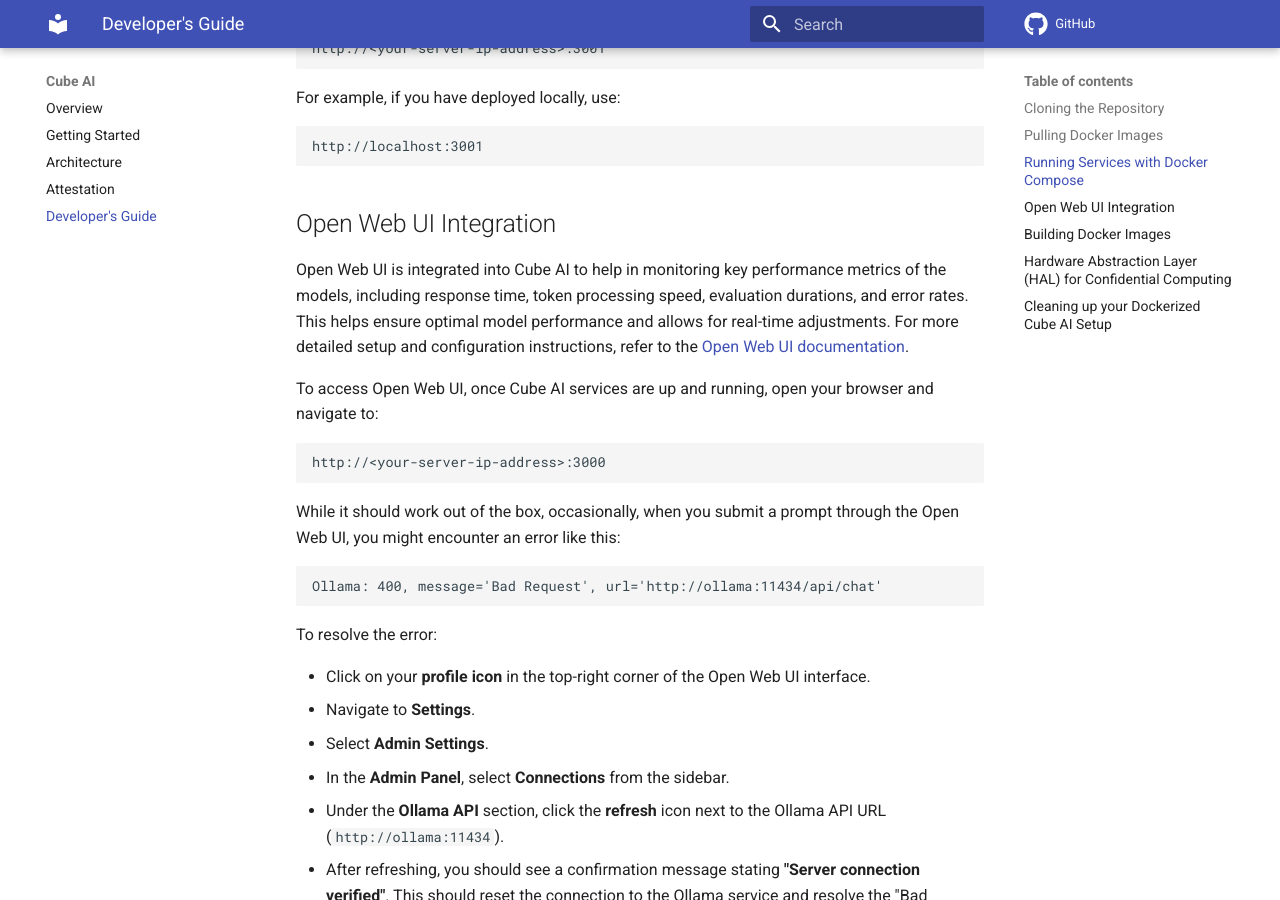
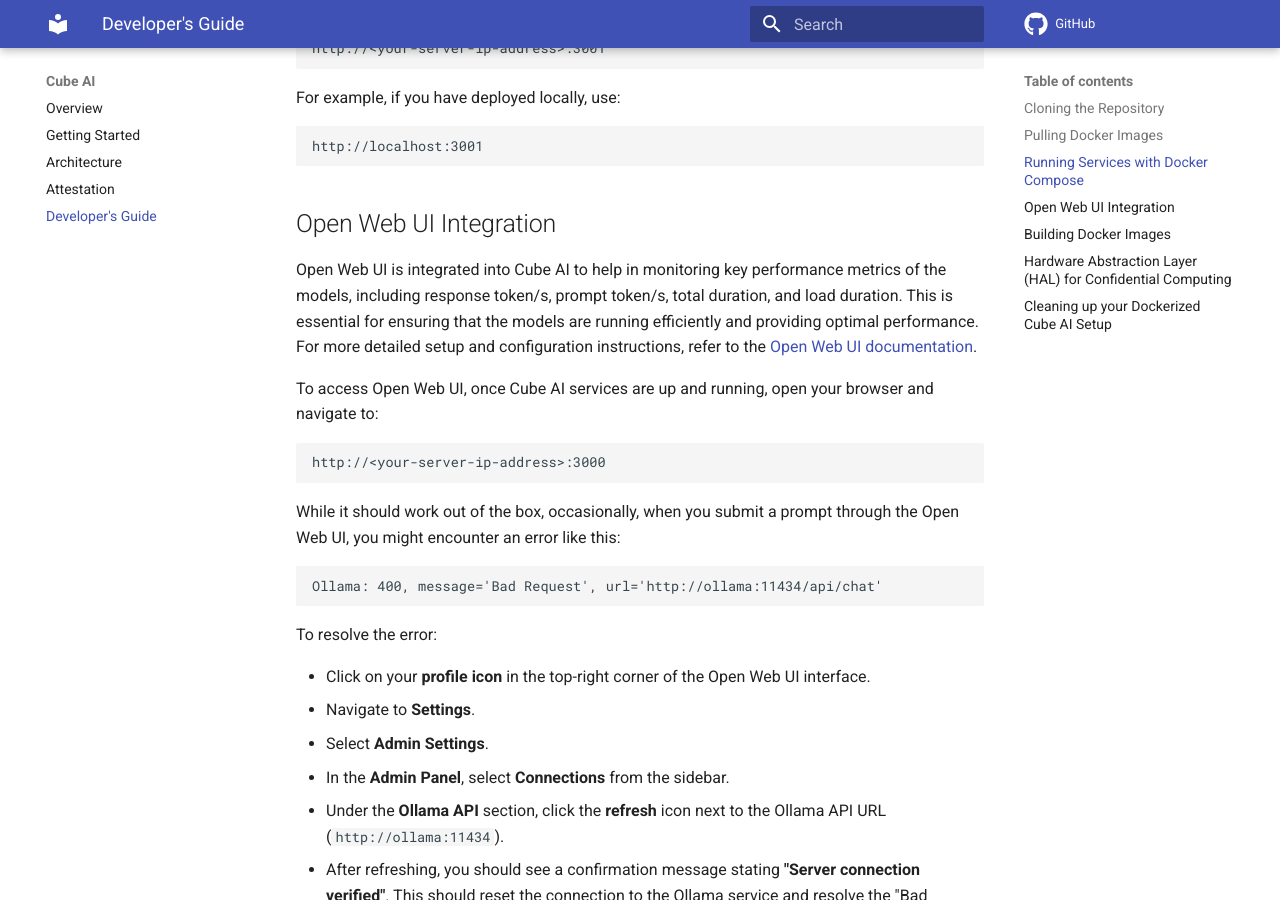
Before and after one commit to ultravioletrs/cube-docs, an MkDocs documentation site: the page built from docs/developer-guide.md, in a window 1280 px wide and 900 px high, scrolled down 702 px. Built offline with MkDocs 1.6.1 and Material for MkDocs 9.7.7, drawn with Linux system fonts in a browser that asks for light colours; comment, search, counter and statistics services are not loaded.

Commit message:
Add key metrics
Signed-off-by: JeffMboya <jangina.mboya@gmail.com>

```diff
--- a/docs/developer-guide.md
+++ b/docs/developer-guide.md
@@ -34,7 +34,7 @@
 
 ## Open Web UI Integration
 
-Open Web UI is integrated into Cube AI to help in monitoring key performance metrics of the models, including response time, token processing speed, evaluation durations, and error rates. This helps ensure optimal model performance and allows for real-time adjustments. For more detailed setup and configuration instructions, refer to the [Open Web UI documentation](https://docs.openwebui.com/).
+Open Web UI is integrated into Cube AI to help in monitoring key performance metrics of the models, including response token/s, prompt token/s, total duration, and load duration. This is essential for ensuring that the models are running efficiently and providing optimal performance. For more detailed setup and configuration instructions, refer to the [Open Web UI documentation](https://docs.openwebui.com/).
 
 To access Open Web UI, once Cube AI services are up and running, open your browser and navigate to:
 
```
